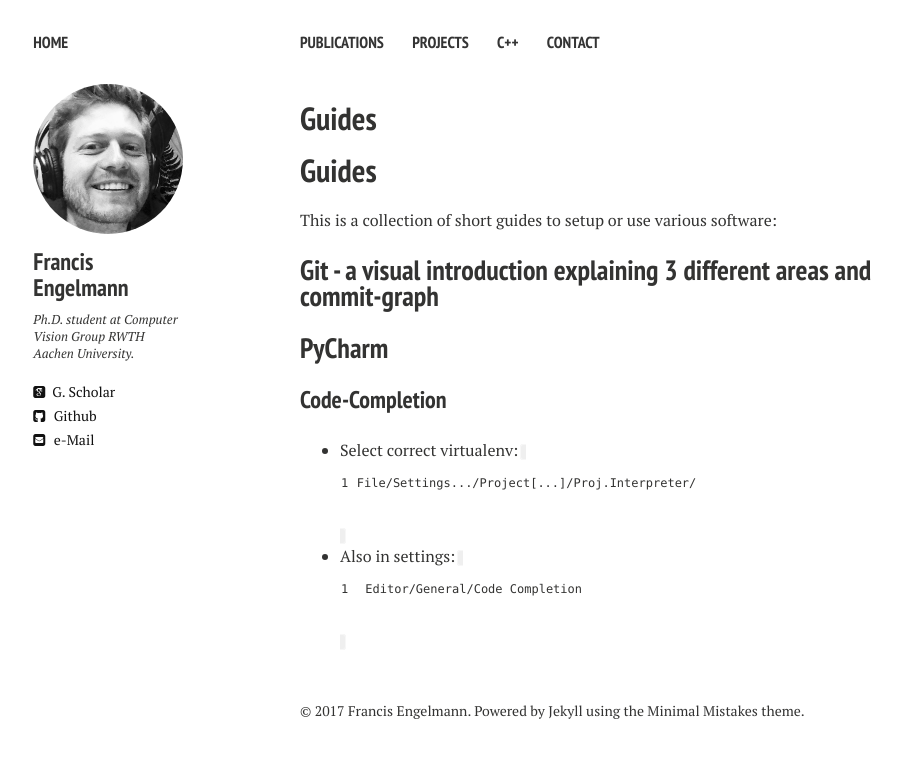
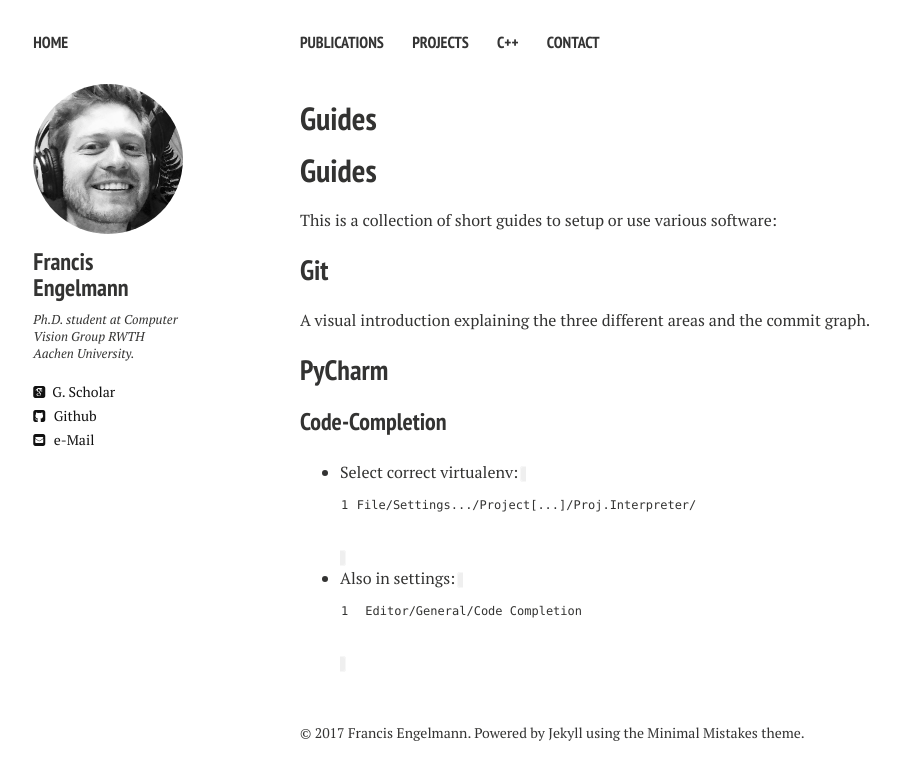
Before and after one commit to francisengelmann/francisengelmann.github.io, a Jekyll site: the page built from guides.md, in a window 1280 px wide. Shown: the top 780 px of the page, without its empty margins (20-922 px from the left). Built offline with Jekyll 4.4.1, drawn with Linux system fonts in a browser that asks for light colours; nearby versions of some CDN libraries; our own code applies the rules of GitHub Pages for plain Markdown files.

Commit message:
Create guides.md

````diff
--- a/guides.md
+++ b/guides.md
@@ -1,6 +1,7 @@
 # Guides
 This is a collection of short guides to setup or use various software:
-## Git - a visual introduction explaining 3 different areas and commit-graph
+## Git
+A visual introduction explaining the three different areas and the commit graph.
 ## PyCharm
 ### Code-Completion
 * Select correct virtualenv: ```File/Settings.../Project[...]/Proj.Interpreter/```
````
